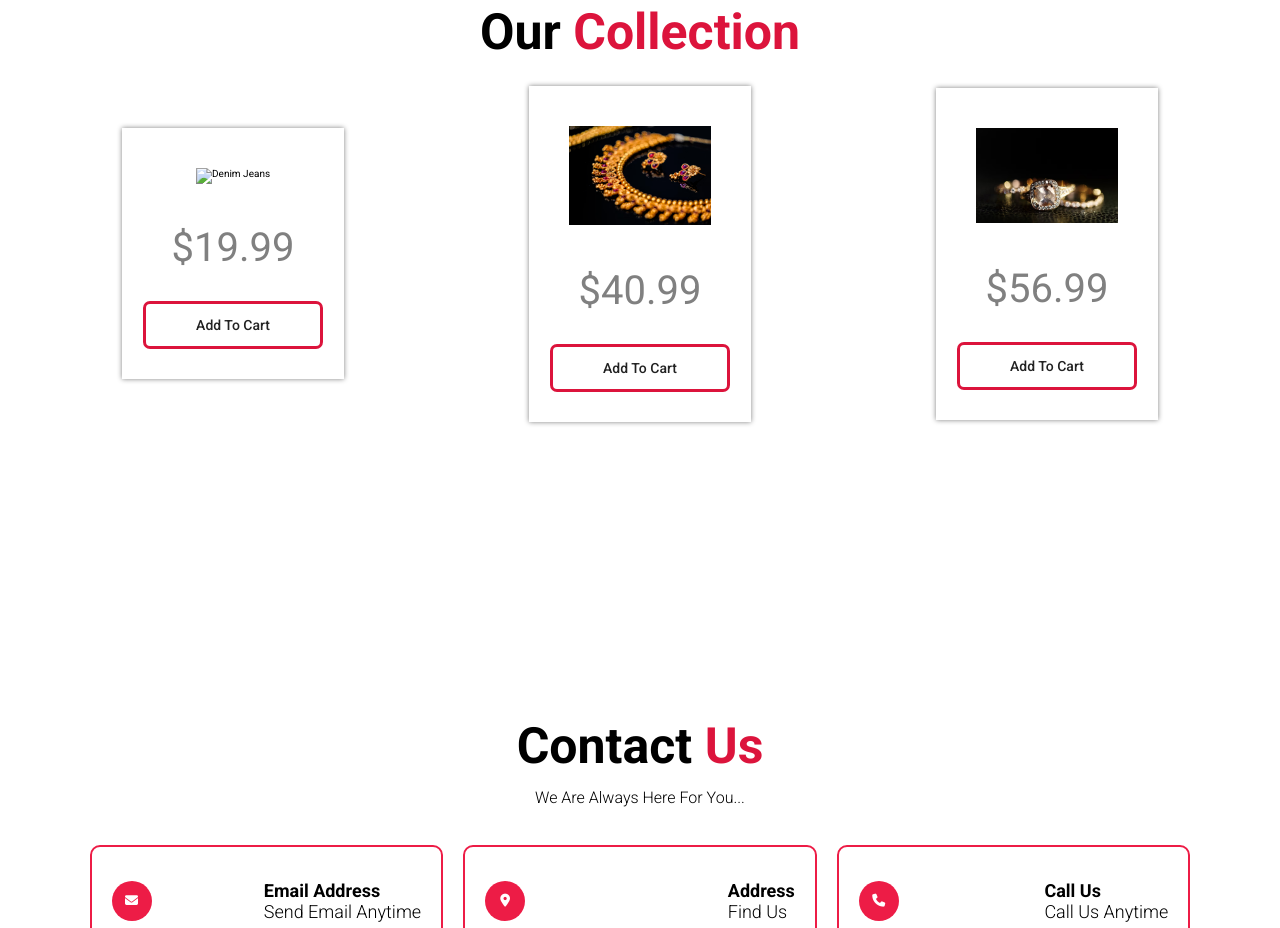
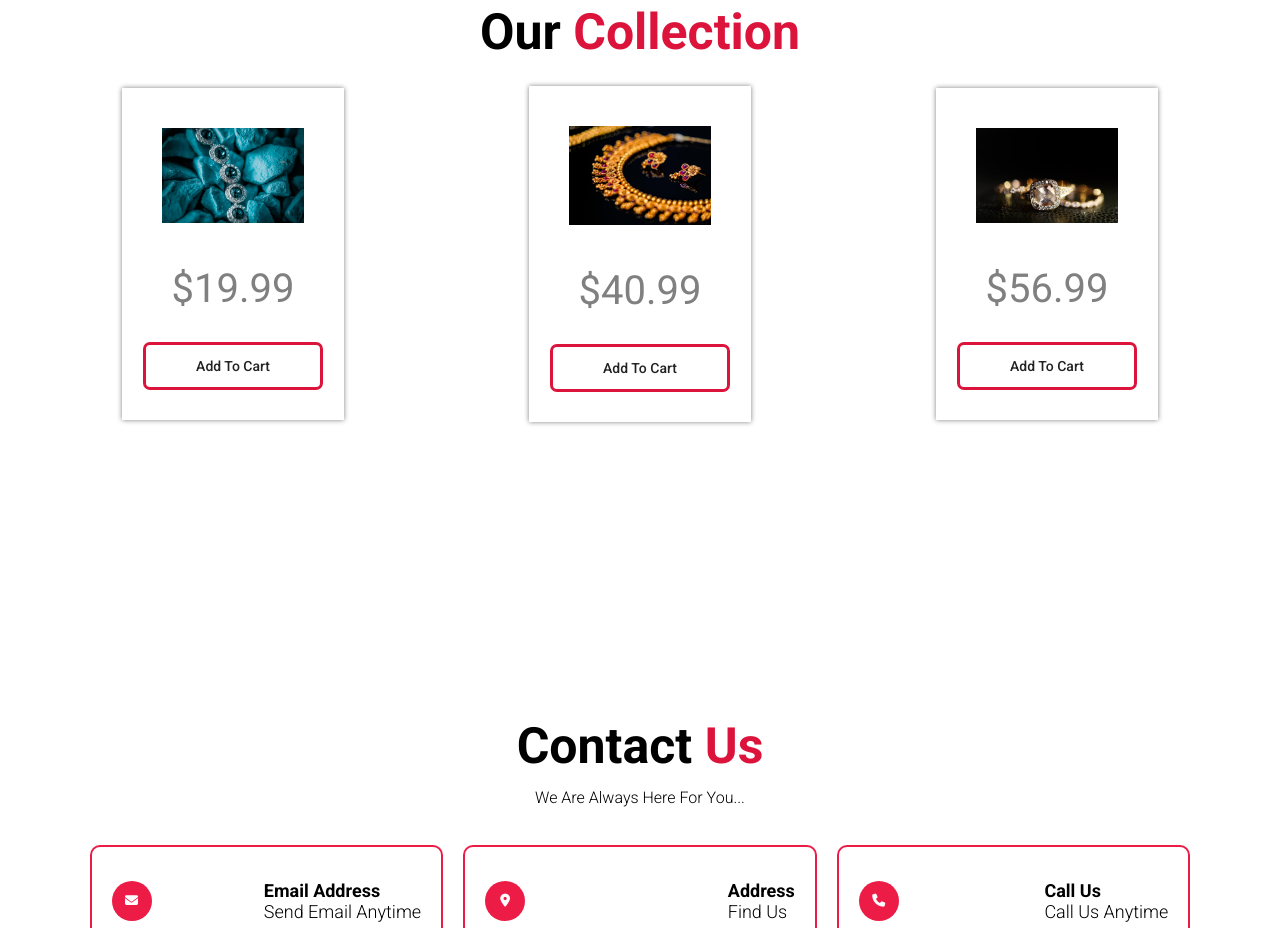
Before and after one commit to yaminipraveena/jewellery, a plain HTML site: page index.html in a window 1280 px wide. Shown: the part 1399-2327 px from the top of the page. Drawn offline with Linux system fonts and the light colour scheme; files whose address does not match are found by name.

Commit message:
Update index.html

```diff
--- a/index.html
+++ b/index.html
@@ -62,7 +62,7 @@
         <div class="row">
         <div class="container">
             <div class="card-img">
-              <img src="img/jewel4.avif" alt="Denim Jeans" style="width:100%">
+              <img src="jewel4.avif" alt="Denim Jeans" style="width:100%">
             </div>
 
             <p class="price">$19.99</p>
```
